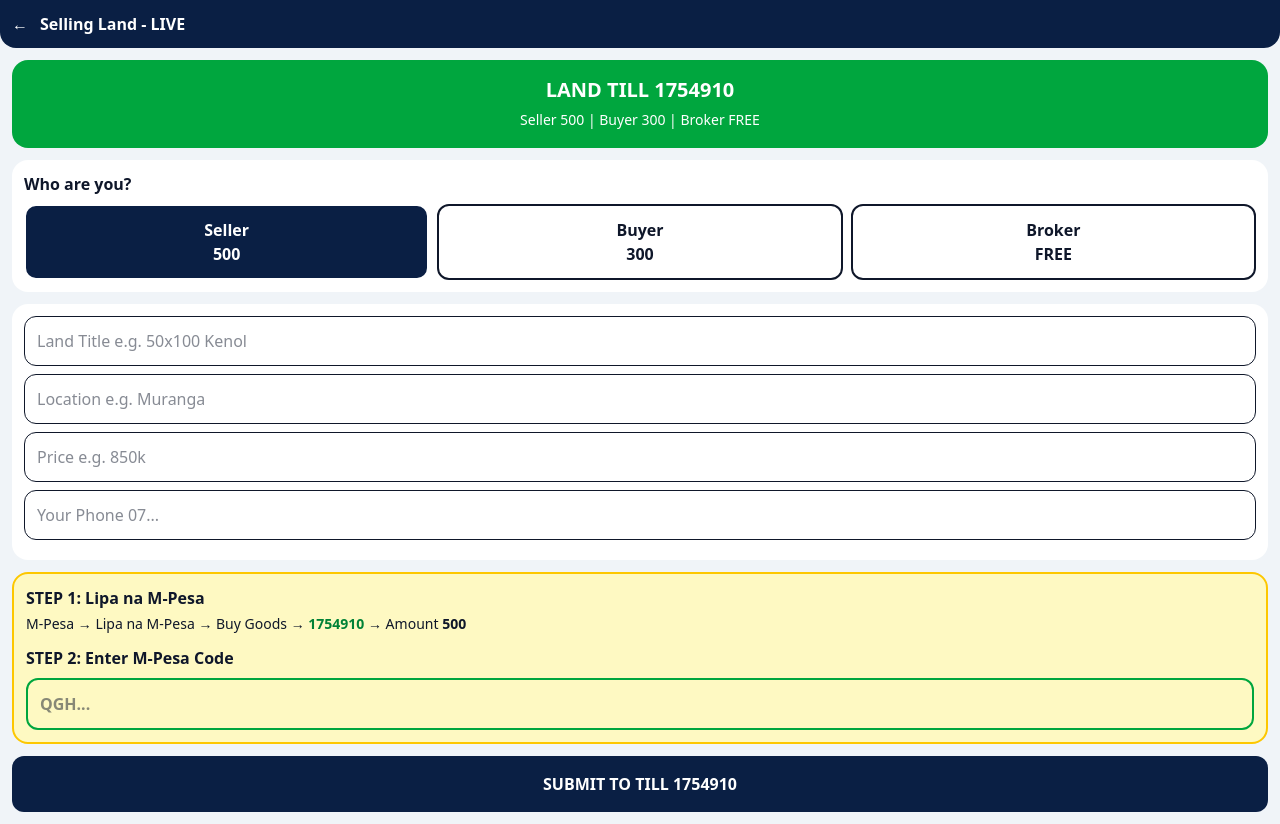
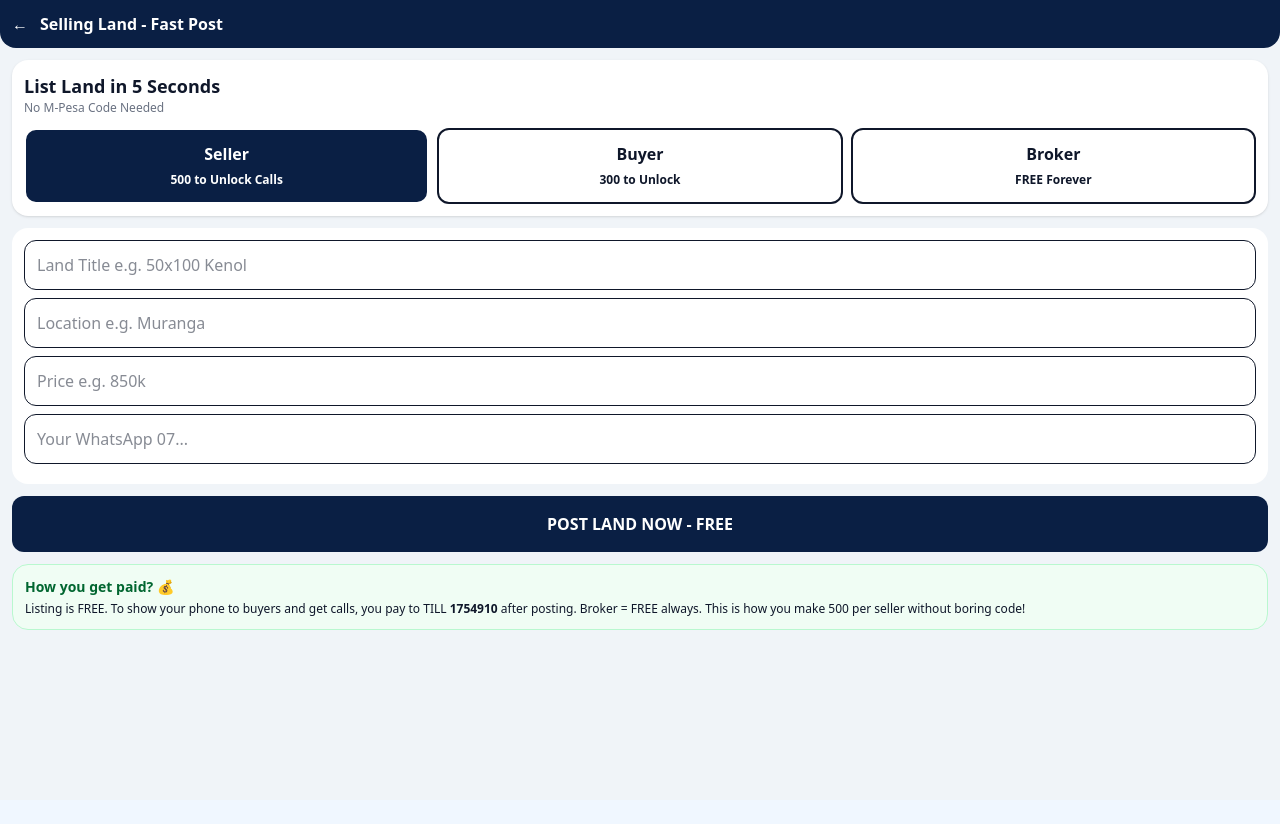
Before and after one commit to njoguemmanuel04-lgtm/taskmate, a Next.js app: page /land in a window 1280 px wide. After the commit the page ends 800 px from the top, so only its background shows below. Built offline with nearby package versions, Linux system fonts and the light colour scheme.

Commit message:
Update page.tsx

```diff
--- a/app/land/page.tsx
+++ b/app/land/page.tsx
@@ -2,46 +2,42 @@
 import { useState } from "react";
 export default function LandPage(){
 const [role,setRole]=useState("seller");
-const [code,setCode]=useState("");
 const [phone,setPhone]=useState("");
 const [title,setTitle]=useState("");
 const [loc,setLoc]=useState("");
 const [price,setPrice]=useState("");
-const fee=role==="seller"?500:role==="buyer"?300:0;
 const submit=()=>{
-if(role!=="broker" && code.length<6){alert("Pay to TILL 1754910 then enter M-Pesa Code!");return;}
-if(!title||!phone){alert("Fill Title and Phone!");return;}
-alert(`RECEIVED!\nLand:${title}\nPhone:${phone}\nCode:${code}\nFee:${fee}\nWe verify TILL 1754910 in 10min!`);
+if(!title||!phone){alert("Add Title + Phone!");return;}
+if(role==="broker"){
+alert(`LISTED FREE as Broker!\n${title}\n@ ${loc}\nBuyers will call you!`);
+}else{
+alert(`Land Posted! ✅\n${title} in ${loc}\n\nTo get BUYERS CALLS, pay KES ${role==="seller"?500:300} to TILL 1754910\nGo M-Pesa -> Buy Goods -> 1754910\n\nYour listing is LIVE but number is hidden until you pay. Pay now to unlock 100+ buyers!`);
+}
 window.location.href="/";
 };
 return(
-<div className="min-h-screen bg-[#f0f4f8] p-3">
-<div className="bg-[#0a1f44] text-white p-3 rounded-b-2xl -m-3 mb-3 flex gap-3"><span onClick={()=>window.location.href="/"}>←</span><b>Selling Land - LIVE</b></div>
-<div className="bg-green-600 text-white p-4 rounded-2xl text-center font-black text-xl">LAND TILL 1754910<br/><span className="text-sm font-normal">Seller 500 | Buyer 300 | Broker FREE</span></div>
-<div className="bg-white p-3 rounded-2xl mt-3">
-<div className="font-bold">Who are you?</div>
-<div className="grid grid-cols-3 gap-2 mt-2">
-<button onClick={()=>setRole("seller")} className={`p-3 rounded-xl font-bold border-2 ${role==="seller"?"bg-[#0a1f44] text-white":"bg-white"}`}>Seller<br/>500</button>
-<button onClick={()=>setRole("buyer")} className={`p-3 rounded-xl font-bold border-2 ${role==="buyer"?"bg-blue-600 text-white":"bg-white"}`}>Buyer<br/>300</button>
-<button onClick={()=>setRole("broker")} className={`p-3 rounded-xl font-bold border-2 ${role==="broker"?"bg-orange-500 text-white":"bg-white"}`}>Broker<br/>FREE</button>
+<div className="min-h-screen bg-[#f0f4f8] p-3 pb-20">
+<div className="bg-[#0a1f44] text-white p-3 rounded-b-2xl -m-3 mb-3 flex gap-3"><span onClick={()=>window.location.href="/"}>←</span><b>Selling Land - Fast Post</b></div>
+<div className="bg-white p-3 rounded-2xl shadow">
+<div className="font-black text-lg">List Land in 5 Seconds</div>
+<div className="text-xs text-gray-500">No M-Pesa Code Needed</div>
+<div className="grid grid-cols-3 gap-2 mt-3">
+<button onClick={()=>setRole("seller")} className={`p-3 rounded-xl font-bold border-2 ${role==="seller"?"bg-[#0a1f44] text-white":"bg-white"}`}>Seller<br/><span className="text-xs">500 to Unlock Calls</span></button>
+<button onClick={()=>setRole("buyer")} className={`p-3 rounded-xl font-bold border-2 ${role==="buyer"?"bg-blue-600 text-white":"bg-white"}`}>Buyer<br/><span className="text-xs">300 to Unlock</span></button>
+<button onClick={()=>setRole("broker")} className={`p-3 rounded-xl font-bold border-2 ${role==="broker"?"bg-orange-500 text-white":"bg-white"}`}>Broker<br/><span className="text-xs">FREE Forever</span></button>
 </div>
 </div>
 <div className="bg-white p-3 rounded-2xl mt-3">
 <input value={title} onChange={e=>setTitle(e.target.value)} placeholder="Land Title e.g. 50x100 Kenol" className="w-full border p-3 rounded-xl mb-2"/>
 <input value={loc} onChange={e=>setLoc(e.target.value)} placeholder="Location e.g. Muranga" className="w-full border p-3 rounded-xl mb-2"/>
 <input value={price} onChange={e=>setPrice(e.target.value)} placeholder="Price e.g. 850k" className="w-full border p-3 rounded-xl mb-2"/>
-<input value={phone} onChange={e=>setPhone(e.target.value)} placeholder="Your Phone 07..." className="w-full border p-3 rounded-xl mb-2"/>
+<input value={phone} onChange={e=>setPhone(e.target.value)} placeholder="Your WhatsApp 07..." className="w-full border p-3 rounded-xl mb-2"/>
 </div>
-{role!=="broker" && (
-<div className="bg-yellow-100 border-2 border-yellow-400 p-3 rounded-2xl mt-3">
-<div className="font-black">STEP 1: Lipa na M-Pesa</div>
-<div className="text-sm mt-1">M-Pesa → Lipa na M-Pesa → Buy Goods → <b className="text-green-700">1754910</b> → Amount <b>{fee}</b></div>
-<div className="font-black mt-3">STEP 2: Enter M-Pesa Code</div>
-<input value={code} onChange={e=>setCode(e.target.value.toUpperCase())} placeholder="QGH..." className="w-full border-2 border-green-600 p-3 rounded-xl mt-2 font-black"/>
+<button onClick={submit} className="w-full bg-[#0a1f44] text-white p-4 rounded-xl font-black mt-3">POST LAND NOW - FREE</button>
+<div className="bg-green-50 border border-green-200 p-3 rounded-2xl mt-3">
+<div className="font-bold text-green-800 text-sm">How you get paid? 💰</div>
+<div className="text-xs mt-1">Listing is FREE. To show your phone to buyers and get calls, you pay to TILL <b>1754910</b> after posting. Broker = FREE always. This is how you make 500 per seller without boring code!</div>
 </div>
-)}
-{role==="broker" && <div className="bg-green-50 p-3 rounded-2xl mt-3 text-center font-bold text-green-700">BROKER FREE - No Payment Needed</div>}
-<button onClick={submit} className="w-full bg-[#0a1f44] text-white p-4 rounded-xl font-black mt-3">SUBMIT TO TILL 1754910</button>
 </div>
 );
 }
```
